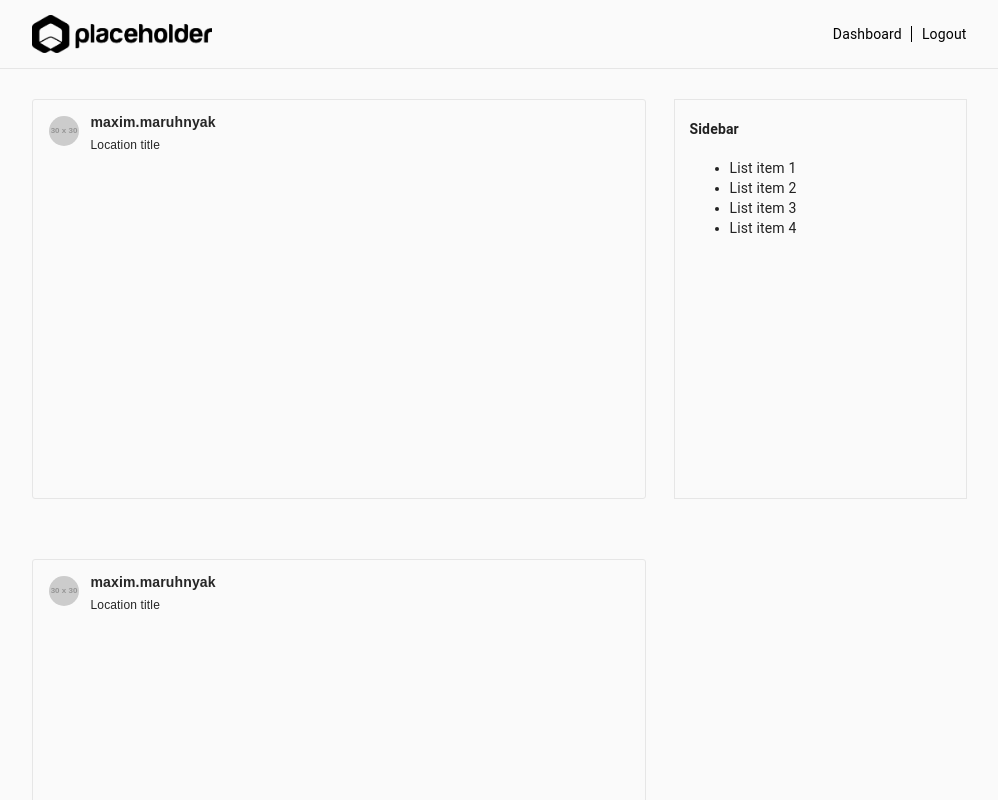
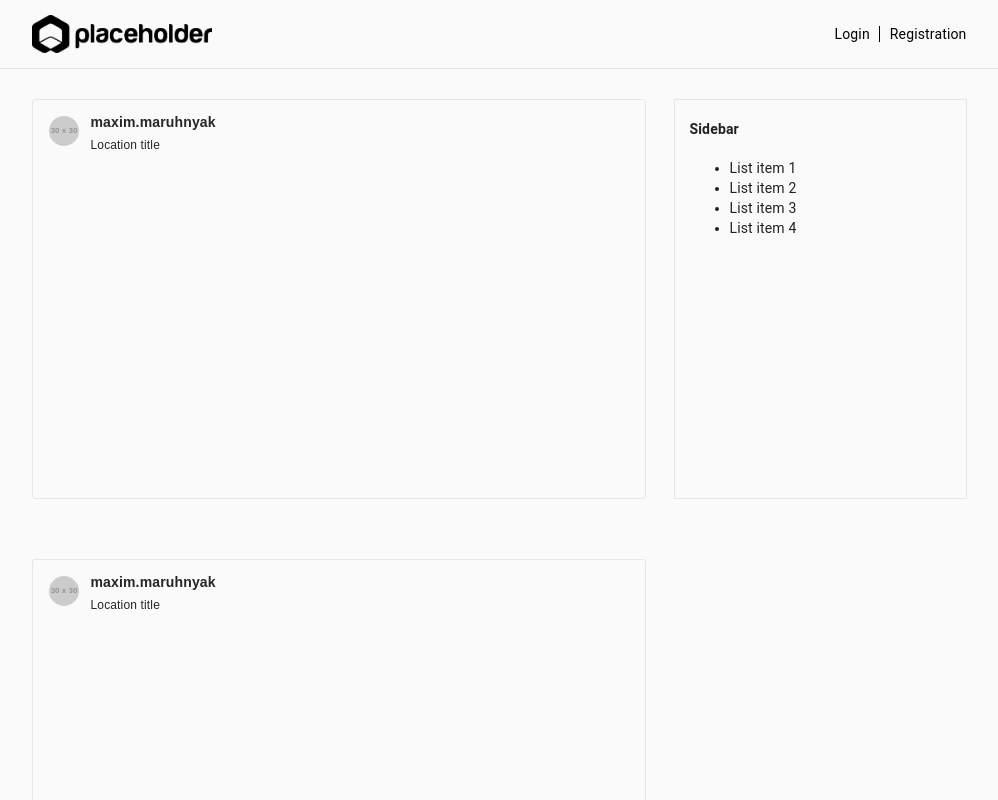
Before and after one commit to ocunyara/photo-share-fe, a React (Create React App) app: page / in a window 1280 px wide. Shown: the top 800 px of the page, without its empty margins (141-1139 px from the left). Built offline with nearby package versions, Linux system fonts and the light colour scheme; no server answers.

Commit message:
Remove old firebase function

```diff
--- a/src/App.js
+++ b/src/App.js
@@ -1,5 +1,5 @@
-import React, { useState, useEffect, Fragment } from 'react'
-import { BrowserRouter, Route, Switch, Redirect } from 'react-router-dom'
+import React, { Fragment } from 'react'
+import { Route, Switch, Redirect, BrowserRouter } from 'react-router-dom'
 
 import { HomePage } from 'pages/HomePage/HomePage'
 import { RegisterPage } from 'pages/RegisterPage/RegisterPage'
@@ -7,8 +7,7 @@ import { LoginPageView } from 'pages/LoginPage/LoginPage'
 import { ResetPage } from 'pages/ResetPage/ResetPage'
 import { Dashboard } from 'pages/Dashboard/Dashboard'
 import { NotFound } from 'pages/404Page/NotFound'
-import { CssBaseline, CircularProgress } from '@material-ui/core'
-import firebase from 'components/Firebase/firebase'
+import { CssBaseline } from '@material-ui/core'
 
 import './App.module.scss'
 import './styles/app.general.scss'
@@ -22,38 +21,25 @@ const isAuthenticated = () => (
   </Switch>
 )
 
-const renderGuestRoutes = () => (
-  <Switch>
-    <Route path="/" component={HomePage} exact />
-    <Route path="/register" component={RegisterPage} />
-    <Route path="/login" component={LoginPageView} />
-    <Route path="/reset" component={ResetPage} />
-    <Route path="/dashboard" component={Dashboard} />
-    <Route path="/404" component={NotFound} />
-    <Redirect from="*" to="/404" />
-  </Switch>
-)
+// const renderGuestRoutes = () => (
+//
+// )
 
 export default function App() {
-  const [firebaseInitialized, setFirebaseInitialized] = useState(false)
-
-  useEffect(() => {
-    firebase.isInitialized().then(val => {
-      setFirebaseInitialized(val)
-    })
-  })
-
-  return firebaseInitialized !== false ? (
+  return (
     <Fragment>
       <CssBaseline />
       <BrowserRouter>
-        {!firebase.getCurrentUser() && renderGuestRoutes()}
-        {firebase.getCurrentUser() && isAuthenticated()}
+        <Switch>
+          <Route path="/" component={HomePage} exact />
+          <Route path="/register" component={RegisterPage} />
+          <Route path="/login" component={LoginPageView} />
+          <Route path="/reset" component={ResetPage} />
+          <Route path="/dashboard" component={Dashboard} />
+          <Route path="/404" component={NotFound} />
+          <Redirect from="*" to="/404" />
+        </Switch>
       </BrowserRouter>
     </Fragment>
-  ) : (
-    <div id="loader">
-      <CircularProgress />
-    </div>
   )
 }
--- a/src/components/AvatarImage/AvatarImage.jsx
+++ /dev/null
@@ -1,25 +0,0 @@
-import React, { useState } from 'react'
-import axios from 'axios'
-
-// import firebase from 'components/Firebase/firebase'
-import { Button } from 'components/Button/Button'
-
-export const AvatarImage = () => {
-  let [img, setImage] = useState('')
-
-  let handleChange = event => {
-    setImage((img = event.target.files[0]))
-  }
-
-  const handleUpload = () => {
-    axios.post()
-  }
-
-  return (
-    <div>
-      <img src={img} alt="" />
-      <input type="file" onChange={handleChange} />
-      <Button handleClick={handleUpload}>Upload file</Button>
-    </div>
-  )
-}
--- a/src/components/Firebase/firebase.js
+++ /dev/null
@@ -1,96 +0,0 @@
-import app from 'firebase/app'
-import 'firebase/auth'
-import 'firebase/firebase-firestore'
-
-const firebaseConfig = {
-  apiKey: 'AIzaSyAWLSSVZ5seBepk80IfGJ_EoiShCryffPY',
-  authDomain: 'instagram-113fe.firebaseapp.com',
-  databaseURL: 'https://instagram-113fe.firebaseio.com',
-  projectId: 'instagram-113fe',
-  storageBucket: 'instagram-113fe.appspot.com',
-  messagingSenderId: '1031216888711',
-  appId: '1:1031216888711:web:001359bfe539c35b',
-}
-
-class Firebase {
-  constructor() {
-    app.initializeApp(firebaseConfig)
-    this.auth = app.auth()
-    this.db = app.firestore()
-  }
-
-  login(email, password) {
-    return this.auth.signInWithEmailAndPassword(email, password)
-  }
-
-  logout() {
-    return this.auth.signOut()
-  }
-
-  async register(name, email, password) {
-    await this.auth.createUserWithEmailAndPassword(email, password)
-
-    return this.auth.currentUser.updateProfile({
-      displayName: name,
-      email: email,
-    })
-  }
-
-  consoleUser() {
-    if (this.auth.currentUser != null) {
-      console.log(1)
-      this.auth.currentUser.providerData.forEach(function(profile) {
-        console.log('Sign-in provider: ' + profile.providerId)
-        console.log('  Provider-specific UID: ' + profile.uid)
-        console.log('  Name: ' + profile.displayName)
-        console.log('  Email: ' + profile.email)
-        console.log('  Photo URL: ' + profile.photoURL)
-      })
-    }
-  }
-
-  loadImage(photoURL) {
-    this.auth.currentUser
-      .updateProfile({
-        photoURL: photoURL,
-      })
-      .then(function() {
-        // Update successful.
-      })
-      .catch(function(error) {
-        console.log(error)
-      })
-  }
-
-  addQuote(fullName) {
-    if (!this.auth.currentUser) {
-      // eslint-disable-next-line no-undef
-      return alert('Not authorized')
-    }
-
-    return this.db.doc(`users_codedamn_video/${this.auth.currentUser.uid}`).set({
-      fullName,
-    })
-  }
-
-  isInitialized() {
-    return new Promise(resolve => {
-      this.auth.onAuthStateChanged(resolve)
-    })
-  }
-
-  getCurrentUser() {
-    return {
-      Name: this.auth.currentUser && this.auth.currentUser.displayName,
-      Email: this.auth.currentUser && this.auth.currentUser.email,
-    }
-  }
-
-  async getCurrentFullName() {
-    const fullName = await this.db.doc(`users_codedamn_video/${this.auth.currentUser.uid}`).get()
-
-    return fullName.get('fullName')
-  }
-}
-
-export default new Firebase()
--- a/src/components/Navbar/Navbar.jsx
+++ b/src/components/Navbar/Navbar.jsx
@@ -1,7 +1,5 @@
 import React from 'react'
 import { Link } from 'react-router-dom'
-
-import firebase from 'components/Firebase/firebase'
 
 import styles from './Navbar.module.scss'
 
@@ -27,23 +25,10 @@ export const NavBar = props => {
         </Link>
       </li>
       <li>
-        <Link to="/" onClick={() => logout()}>
-          Logout
-        </Link>
+        <Link to="/">Logout</Link>
       </li>
     </ul>
   )
 
-  return <nav className={styles.nav}>{firebase.getCurrentUser() ? renderUserLinks() : renderGuestLinks()}</nav>
-
-  async function logout() {
-    try {
-      await firebase.logout()
-      // eslint-disable-next-line react/prop-types
-      props.history.push('/')
-    } catch (e) {
-      // eslint-disable-next-line no-undef
-      alert(e)
-    }
-  }
+  return <nav className={styles.nav}>{renderGuestLinks()}</nav>
 }
--- a/src/pages/Dashboard/Dashboard.jsx
+++ b/src/pages/Dashboard/Dashboard.jsx
@@ -1,49 +1,25 @@
 import React, { Fragment, useEffect, useState } from 'react'
 import VideogameAssetIcon from '@material-ui/icons/VideogameAsset'
 
-import firebase from 'components/Firebase/firebase'
 import { PageHeader } from 'components/PageHeader/PageHeader'
 import MailOutlineIcon from '@material-ui/icons/MailOutline'
-import { AvatarImage } from 'components/AvatarImage/AvatarImage'
 
 import styles from './Dashboard.module.scss'
 
-export const Dashboard = props => {
-  if (!firebase.getCurrentUser()) {
-    // eslint-disable-next-line no-undef
-    alert('Please login first')
-    // eslint-disable-next-line react/prop-types
-    props.history.replace('/login')
-
-    return null
-  }
-
-  const [fullName, setFullName] = useState('')
-
-  useEffect(() => {
-    firebase.getCurrentFullName().then(setFullName)
-  })
-
-  firebase.consoleUser()
-
-  return (
+export const Dashboard = props => (
   <Fragment>
     <PageHeader></PageHeader>
     <div className={styles.container}>
       <div className={styles.user_profile}>
-          <div className={styles.avatar}>
-            <img alt="Avatar" />
-            <AvatarImage />
-          </div>
+        <div className={styles.avatar}></div>
         <div className={styles.card_name}>
-            <span className={styles.name}>{firebase.getCurrentUser().Name}</span>
-            <span className={styles.full_name}>{fullName ? `${fullName}` : <VideogameAssetIcon size={20} />}</span>
+          <span className={styles.name}></span>
+          <span className={styles.full_name}></span>
         </div>
         <div className={styles.profile_editable}>
           <button>Edit profile</button>
           <a href="mailto:" className={styles.email}>
             <MailOutlineIcon className={styles.email_icon} />
-              {firebase.getCurrentUser().Email}
           </a>
         </div>
       </div>
@@ -51,4 +27,3 @@ export const Dashboard = props => {
     </div>
   </Fragment>
 )
-}
--- a/src/pages/LoginPage/LoginPage.jsx
+++ b/src/pages/LoginPage/LoginPage.jsx
@@ -5,7 +5,6 @@ import { Link, withRouter } from 'react-router-dom'
 import { FormWrapper } from 'components/LoginLayout/FormWrapper'
 import { Button } from 'components/Button/Button'
 import { Input } from 'components/Input/Input'
-import firebase from 'components/Firebase/firebase'
 
 import styles from './LoginPage.module.scss'
 
@@ -27,17 +26,7 @@ export class LoginPageView extends React.Component {
     })
   }
 
-  handleLogin = async () => {
-    const { email, password } = this.state
-
-    try {
-      await firebase.login(email, password)
-      this.props.history.push('/dashboard')
-    } catch (error) {
-      // eslint-disable-next-line no-undef
-      alert(error.message)
-    }
-  }
+  handleLogin = async () => {}
 
   render() {
     return (
--- a/src/pages/RegisterPage/RegisterPage.jsx
+++ b/src/pages/RegisterPage/RegisterPage.jsx
@@ -6,7 +6,6 @@ import PropTypes from 'prop-types'
 import { FormWrapper } from 'components/LoginLayout/FormWrapper'
 import { Button } from 'components/Button/Button'
 import { Input } from 'components/Input/Input'
-import firebase from 'components/Firebase/firebase'
 
 import styles from './RegisterPage.module.scss'
 
@@ -32,15 +31,6 @@ export class RegisterPage extends React.Component {
 
   handleSign = async () => {
     const { name, email, password, fullName } = this.state
-
-    try {
-      await firebase.register(name, email, password)
-      await firebase.addQuote(fullName)
-      this.props.history.push('/dashboard')
-    } catch (error) {
-      // eslint-disable-next-line no-undef
-      alert(error.message)
-    }
   }
 
   render() {
```
Lines whose indentation alone changed are shown as unchanged.
